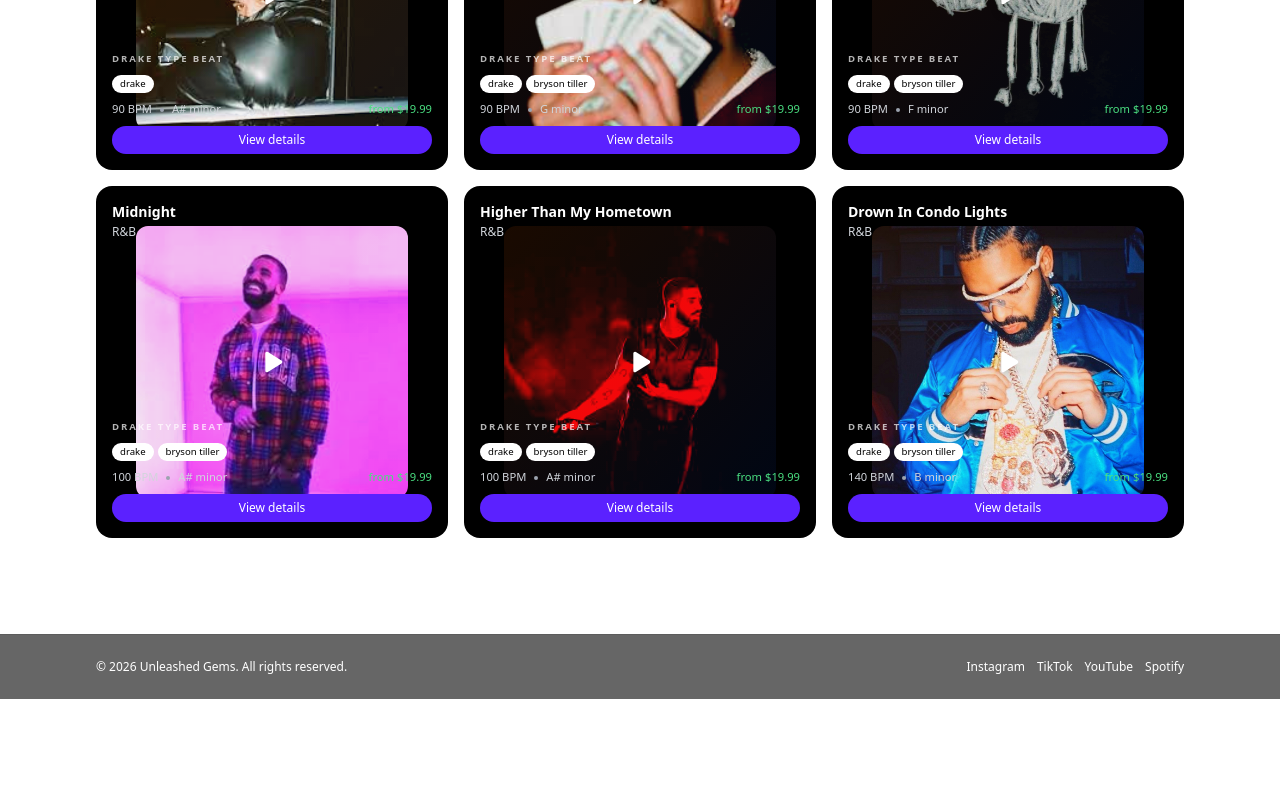
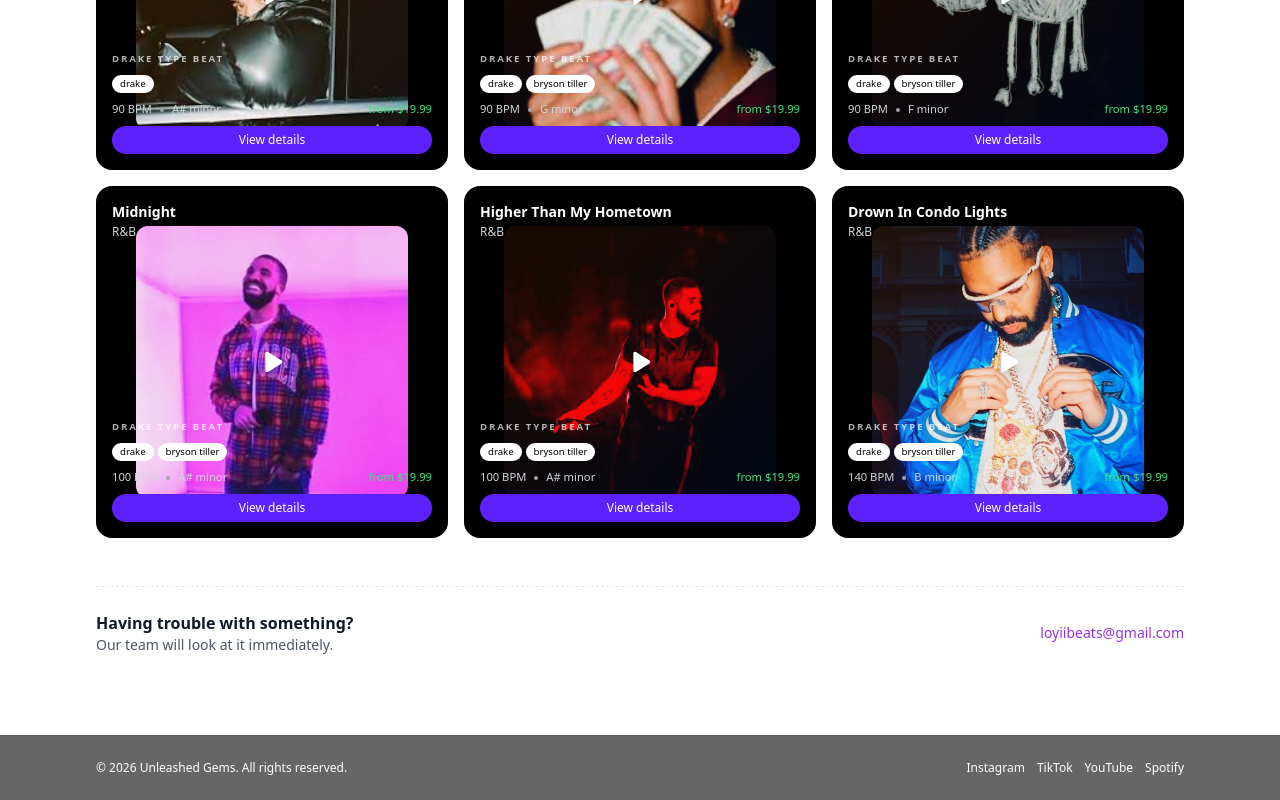
Before and after one commit to logigeirvibesstuff/lana-nova-beats, a Next.js app: page / in a window 1280 px wide. Shown: the part 1059-1859 px from the top of the page. Before the commit the page ends 1758 px from the top, so only its background shows below. Built offline with nearby package versions, Linux system fonts and the light colour scheme; no server answers.

Commit message:
add support contact section to homepage

```diff
--- a/app/page.tsx
+++ b/app/page.tsx
@@ -87,6 +87,20 @@
           <FeaturedBeats />
         </div>
       </section>
+      <section className="border-t border-black/10 border-dashed pt-6 pb-2">
+        <div className="flex flex-col gap-2 sm:flex-row sm:items-center sm:justify-between">
+          <div>
+            <h2 className="text-base font-semibold text-gray-900">Having trouble with something?</h2>
+            <p className="text-sm text-gray-600">Our team will look at it immediately.</p>
+          </div>
+          <a
+            href="mailto:loyiibeats@gmail.com"
+            className="text-sm font-medium text-purple-600 hover:text-purple-500 transition-colors"
+          >
+            loyiibeats@gmail.com
+          </a>
+        </div>
+      </section>
     </div>
   );
 }
```
